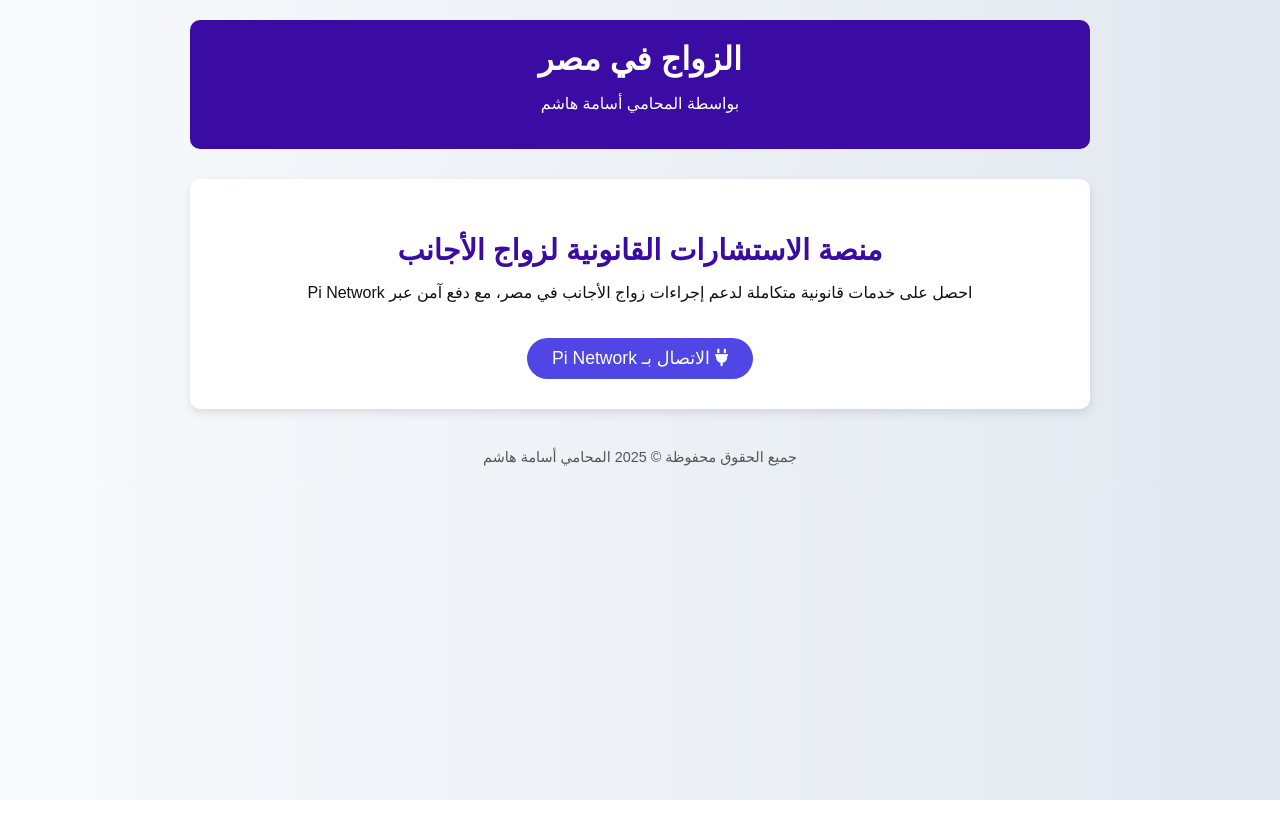
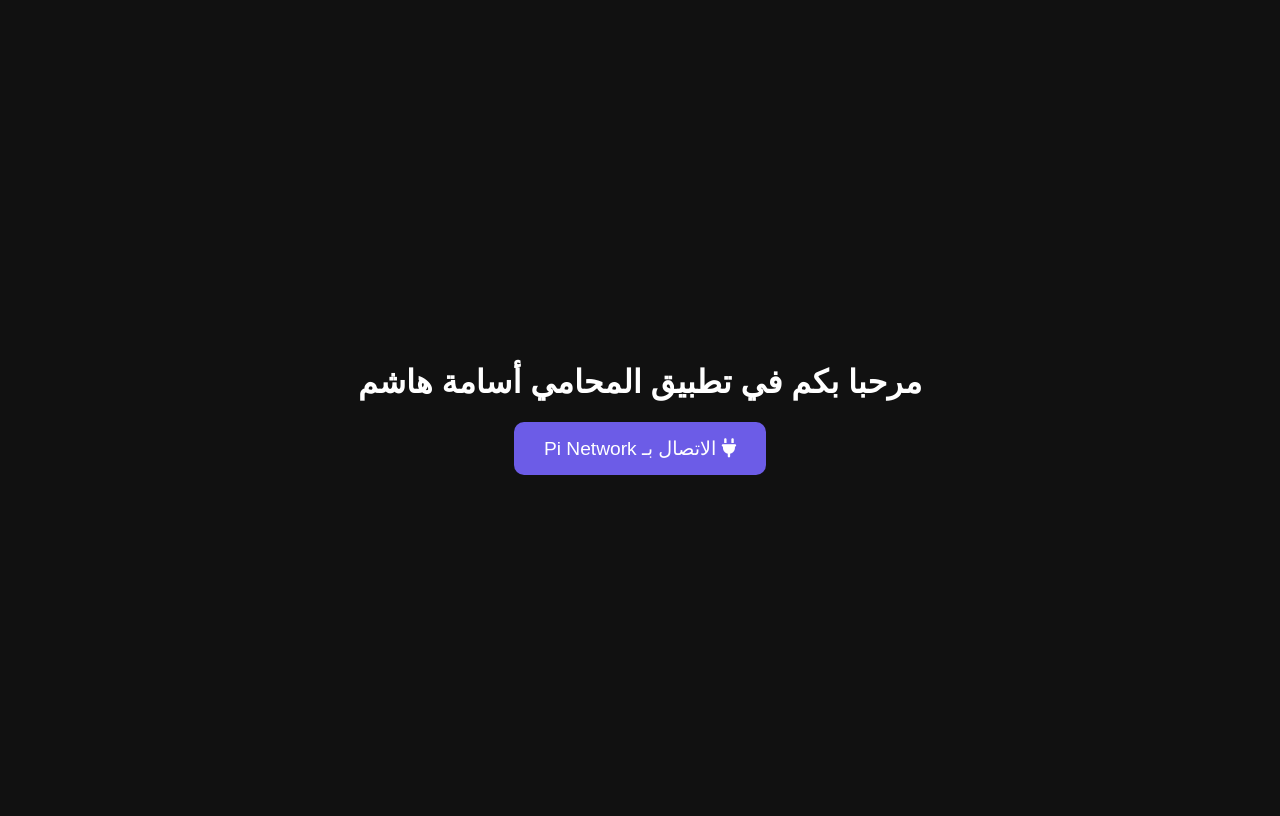
Before and after one commit to ousamahashem/Marriage-in-Egypt-, a plain HTML site: page index.html in a window 1280 px wide. Drawn offline with Linux system fonts and the light colour scheme.

Commit message:
Add files via upload

```diff
--- a/index.html
+++ b/index.html
@@ -1,89 +1,53 @@
+
 <!DOCTYPE html>
 <html lang="ar" dir="rtl">
 <head>
     <meta charset="UTF-8" />
     <meta name="viewport" content="width=device-width, initial-scale=1.0" />
-  <title>الزواج في مصر - المحامي أسامة هاشم</title>
+    <title>اتصال Pi Network</title>
+    <script defer src="https://sdk.minepi.com/pi-sdk.js"></script>
     <link rel="stylesheet" href="https://cdnjs.cloudflare.com/ajax/libs/font-awesome/6.4.0/css/all.min.css" />
-  <script defer src="https://sdk.minepi.com/pi-sdk.js"></script>
     <style>
         body {
-      font-family: 'Tajawal', sans-serif;
-      background: linear-gradient(to right, #f8fafc, #e2e8f0);
-      margin: 0;
-      padding: 0;
-      color: #111;
+            font-family: Arial, sans-serif;
+            background-color: #111;
+            color: #fff;
+            display: flex;
+            justify-content: center;
+            align-items: center;
+            height: 100vh;
+            flex-direction: column;
         }
-    .container {
-      max-width: 900px;
-      margin: auto;
-      padding: 20px;
+        button {
+            background-color: #6c5ce7;
+            color: #fff;
+            border: none;
+            padding: 15px 30px;
+            font-size: 1.2rem;
+            border-radius: 10px;
+            cursor: pointer;
         }
-    header {
-      background: #3a0ca3;
-      color: white;
-      padding: 20px;
-      text-align: center;
-      border-radius: 10px;
-    }
-    h1 {
-      margin: 0;
-      font-size: 2rem;
-    }
-    .hero {
-      margin-top: 30px;
-      text-align: center;
-      background: white;
-      padding: 30px;
-      border-radius: 10px;
-      box-shadow: 0 4px 10px rgba(0,0,0,0.1);
-    }
-    .hero h2 {
-      font-size: 1.8rem;
-      margin-bottom: 15px;
-      color: #3a0ca3;
-    }
-    .pi-connect {
-      background: #4f46e5;
-      color: white;
-      padding: 10px 25px;
-      border: none;
-      border-radius: 50px;
-      font-size: 1.1rem;
-      cursor: pointer;
-      margin-top: 20px;
-    }
-    footer {
-      text-align: center;
-      margin-top: 40px;
-      color: #555;
-      font-size: 0.9rem;
+        button:hover {
+            background-color: #341f97;
         }
     </style>
 </head>
 <body>
-  <div class="container">
-    <header>
-      <h1>الزواج في مصر</h1>
-      <p>بواسطة المحامي أسامة هاشم</p>
-    </header>
-
-    <section class="hero">
-      <h2>منصة الاستشارات القانونية لزواج الأجانب</h2>
-      <p>احصل على خدمات قانونية متكاملة لدعم إجراءات زواج الأجانب في مصر، مع دفع آمن عبر Pi Network</p>
-      <button class="pi-connect" id="connectBtn"><i class="fas fa-plug"></i> الاتصال بـ Pi Network</button>
-    </section>
-
-    <footer>
-      جميع الحقوق محفوظة © 2025 المحامي أسامة هاشم
-    </footer>
-  </div>
+    <h1>مرحبا بكم في تطبيق المحامي أسامة هاشم</h1>
+    <button id="connectBtn"><i class="fas fa-plug"></i> الاتصال بـ Pi Network</button>
 
     <script>
         const connectBtn = document.getElementById("connectBtn");
-    connectBtn.addEventListener("click", async () => {
-      alert("تم الاتصال بمحفظة Pi (محاكاة)");
-      // لاحقاً يتم استدعاء pi.authenticate(...) عند تفعيل SDK الحقيقي
+
+        connectBtn.addEventListener("click", () => {
+            const scopes = ['username', 'payments'];
+            Pi.authenticate(scopes, function(authData) {
+                console.log("تم الاتصال بـ Pi:", authData);
+                alert("مرحباً، " + authData.user.username + "!");
+            }, function(error) {
+                console.error(error);
+                alert("فشل الاتصال بـ Pi Network");
+            });
         });
     </script>
 </body>
```
Lines whose indentation alone changed are shown as unchanged.
